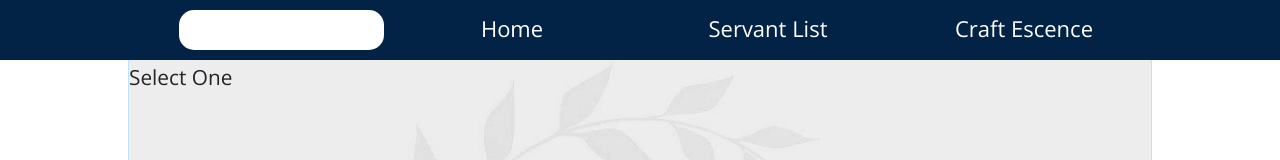
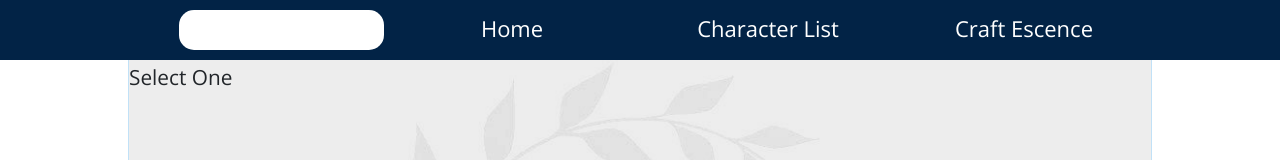
Before and after one commit to aria414/seir-react-fgo, a React (Create React App) app: page /servantdisplay/1 in a window 1280 px wide. Shown: the top 160 px of the page. Built offline with nearby package versions, Linux system fonts and the light colour scheme; no server answers.

Commit message:
edited nav

```diff
--- a/src/components/mychart.js
+++ b/src/components/mychart.js
@@ -1,4 +1,4 @@
-import { HorizontalBar, Line } from "react-chartjs-2";
+import { Line } from "react-chartjs-2";
 import React from "react";
 import "../App.scss";
 
@@ -8,6 +8,9 @@ const Mychart = (props) => {
 
   let count = 0;
   const levels = [];
+  //Count how many levels the character has. It is in the attackData props. attackData is an array with
+  // The attack points of every level so its length is the number of levels.
+  // Push those attack points into the levels [] array.
   props.attackData.forEach((item) => {
     levels.push(++count);
   });
@@ -25,7 +28,7 @@ const Mychart = (props) => {
           hoverBorderWidth: 3,
           hoverBorderColor: "#000",
           pointBackgroundColor: "rgba(0, 0, 0, 0.1)",
-          pointBorderColor: "rgba(0, 0, 0, 0.0)",
+          pointBorderColor: "rgba(0, 0, 0, 0.0)", //This will make the dots invisible since no opacity.
           pointStyle: "line",
         },
         {
@@ -36,7 +39,7 @@ const Mychart = (props) => {
           borderColor: "#15af27",
           hoverBorderWidth: 3,
           hoverBorderColor: "#000",
-          pointBorderColor: "rgba(0, 0, 0, 0.0)",
+          pointBorderColor: "rgba(0, 0, 0, 0.0)", //This will make the dots invisible since no opacity.
           pointStyle: "line",
         },
       ],
@@ -94,8 +97,6 @@ const Mychart = (props) => {
     <div className="chart">
       <Line
         data={chartData}
-        width={100}
-        height={50}
         options={{
           responsive: true,
           maintainAspectRatio: true,
@@ -112,8 +113,8 @@ const Mychart = (props) => {
             xAxes: [
               {
                 ticks: {
-                 // beginAtZero: true,
-                 min: 10,
+                  // beginAtZero: true,
+                  min: 10,
                   //max: 100,
                   //display:false
                   maxTicksLimit: 5,
--- a/src/components/nav.js
+++ b/src/components/nav.js
@@ -16,7 +16,7 @@ const Nav = (props) => {
         <div className="icon">
           <Link to="/servantlist">
             <i className="las la-scroll"></i>
-            <h3>Servant List</h3>
+            <h3>Character List</h3>
           </Link>
         </div>
         <div className="icon">
```
